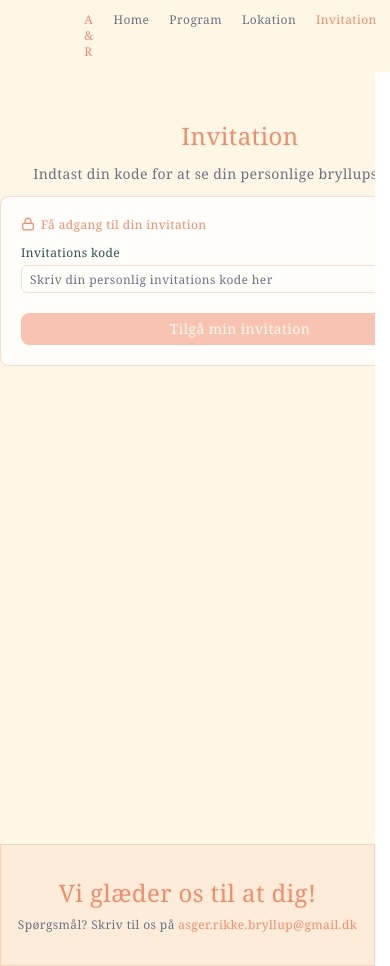
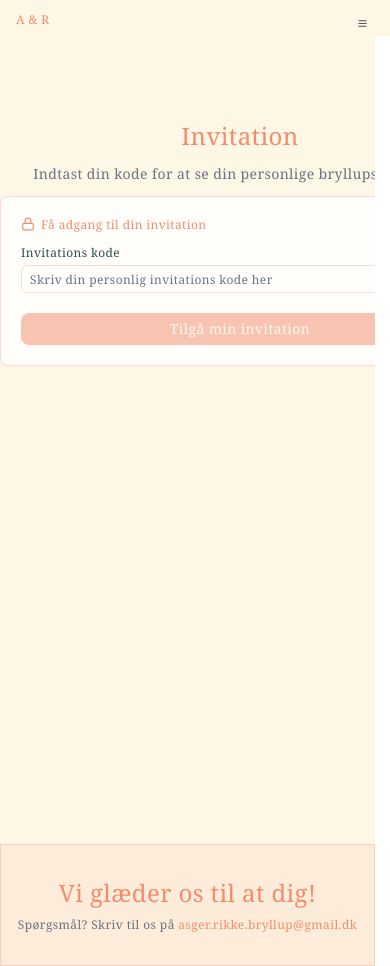
Before and after one commit to KatlaTL/wedding_application, a React (Vite) app: page /invitation in a window 390 px wide. Built offline with nearby package versions, Linux system fonts and the light colour scheme.

Commit message:
added responsive design to the topNav bar

```diff
--- a/src/components/TopNav.tsx
+++ b/src/components/TopNav.tsx
@@ -1,12 +1,18 @@
-import { useEffect, useState } from "react";
+import { useEffect, useRef, useState } from "react";
 import { Link, NavLink, type NavLinkRenderProps } from "react-router-dom";
 import { router } from "../router";
+import Button from "./ui/Button";
+import { Menu, X } from "lucide-react";
+import { is } from "zod/locales";
 
 /**
  * The top navigation component
  */
 const TopNav = () => {
+    const [isOpen, setIsOpen] = useState<boolean>(false);
     const [atTop, setAtTop] = useState<boolean>(false);
+    const menuRef = useRef<HTMLDivElement | null>(null);
+    const menuButtonRef = useRef<HTMLDivElement | null>(null);
     const routes = router.routes;
 
     useEffect(() => {
@@ -18,10 +24,41 @@ const TopNav = () => {
 
         handleScroll();
 
-        return () => {
-            window.removeEventListener("scroll", handleScroll);
+        return () => window.removeEventListener("scroll", handleScroll);
+    }, []);
+
+    useEffect(() => {
+        /**
+         * Check if the window screen width is the same as Tailwinds md: size
+         */
+        const checkWidth = () => {
+            if (window.innerWidth >= 768) {
+                setIsOpen(false);
+            }
         }
-    }, [])
+
+        checkWidth();
+
+        window.addEventListener("resize", checkWidth);
+
+        return () => window.removeEventListener("resize", checkWidth);
+    }, []);
+
+    useEffect(() => {
+        /**
+         * Checks if the user clicks outside of the open menu or the menu button
+         */
+        const handleClickOutside = (e: MouseEvent) => {
+            if ((menuRef.current && !menuRef.current.contains(e?.target as Node)) && (menuButtonRef.current && !menuButtonRef.current.contains(e?.target as Node))) {
+                setIsOpen(false);
+            }
+        }
+
+        window.addEventListener("mousedown", handleClickOutside);
+
+        return () => window.removeEventListener("mousedown", handleClickOutside);
+
+    }, []);
 
     const linkClassNames: ((props: NavLinkRenderProps) => string | undefined) | undefined = ({ isActive }) => {
         if (isActive) {
@@ -30,23 +67,38 @@ const TopNav = () => {
         return "hover:text-primary";
     }
 
+    const navLinks = routes[0].children!
+                            .filter(r => r.path)
+                            .filter(r => r.handle?.label)
+                            .map(({ path, handle }) => (
+                                <NavLink className={linkClassNames} key={path} to={handle.navPath ?? path!}>{handle.label}</NavLink>
+                            ));
+
     return (
-        <nav className={`fixed top-0 left-0 right-0 z-50 text-xs bg-background py-3 ${!atTop ? "backdrop-blur-sm shadow-sm" : ""}`}>
-            <div className="w-[65%] mx-auto px-4">
+        <nav className={`fixed top-0 left-0 right-0 z-50 text-xs bg-background pt-3 ${!atTop ? "backdrop-blur-sm shadow-sm" : ""} ${!isOpen && !atTop ? "pb-3" : ""}`}>
+            <div className="w-full md:w-[65%] mx-auto px-4 transition-all duration-500">
                 <div className="flex justify-between gap-5">
                     <div className="text-primary">
                         <Link to="/">A &amp; R</Link>
                     </div>
-                    <div className="flex gap-5 text-muted-foreground">
-                        {routes[0].children!
-                            .filter(r => r.path)
-                            .filter(r => r.handle?.label)
-                            .map(({ path, handle }) => (
-                                <NavLink className={linkClassNames} key={path} to={handle.navPath ?? path!}>{handle.label}</NavLink>
-                            ))}
+
+                    <div className="hidden md:flex gap-5 text-muted-foreground">
+                        {navLinks}
+                    </div>
+
+                    <div className="md:hidden" ref={menuButtonRef}>
+                        <Button variant="primary" size="small" className="border-none! w-6! h-6!" icon={isOpen ? X : Menu} onClick={() => setIsOpen(prev => !prev)} />
                     </div>
                 </div>
+
             </div>
+            {isOpen && (
+                <div ref={menuRef} className={`md:hidden px-4 text-muted-foreground bg-background/80 mt-3 ${atTop ? "backdrop-blur-sm shadow-sm" : ""}`}>
+                    <div className="border-t border-primary/30 flex flex-col gap-2 px-2 py-4">
+                        {navLinks}
+                    </div>
+                </div>
+            )}
         </nav>
     )
 }
--- a/src/components/ui/Button.tsx
+++ b/src/components/ui/Button.tsx
@@ -11,7 +11,7 @@ interface ButtoneProps extends ButtonHTMLAttributes<HTMLButtonElement> {
 /**
  * Button component to ensure consistent style
  * @param variant - Takes 4 different variants as plain text: "primary" | "secondary" | "secondary-no-hover" | "destructive" | "tertiary". Default variant is primary
- * @param size - Taks 3 different sizes as plain text: "small" | "medium" | "large". Default size is medium
+ * @param size - Takes 3 different sizes as plain text: "small" | "medium" | "large". Default size is medium
  * @param icon - Accepts only a lucide-react icon
  */
 const Button: React.FC<ButtoneProps> = ({
--- a/src/pages/Invitation/_components/RSVPSubmitted.tsx
+++ b/src/pages/Invitation/_components/RSVPSubmitted.tsx
@@ -17,7 +17,7 @@ const RSVPSubmitted = () => {
             <Section>
                 <StaggeredItem>
                     <div className="bg-background-muted rounded-lg border-primary-30 w-120 border p-5">
-                        <CheckCircle className="h-12 w-12 text-sage-green mx-auto mb-4" />
+                        <CheckCircle className="h-12 w-12 text-tertiary mx-auto mb-4" />
                         <Wrapper>
                             <h2>Tak! Invitation besvaret</h2>
                             <p className="text-sm! mt-1">We've received your RSVP and can't wait to celebrate with you!</p>
--- a/src/pages/home/_components/Hero.tsx
+++ b/src/pages/home/_components/Hero.tsx
@@ -15,7 +15,7 @@ const Hero = () => {
     }
 
     return (
-        <section className="relative min-h-screen flex flex-col items-center justify-center overflow-hidden">
+        <section className="relative min-h-screen flex flex-col items-center justify-center overflow-hidden py-30">
             <StaggeredItem>
                 <div className="relative text-center max-w-4xl mx-auto">
                     <h1>Asger &amp; Rikke</h1>
--- a/src/styles/index.css
+++ b/src/styles/index.css
@@ -12,7 +12,6 @@
     --color-background-muted: #ffffffcc;
     --color-primary-30: #F28C6B4D;
     --color-destructive: #EF4444;
-    --color-sage-green: #A8D5BA;
 }
 
 @layer base {
```
